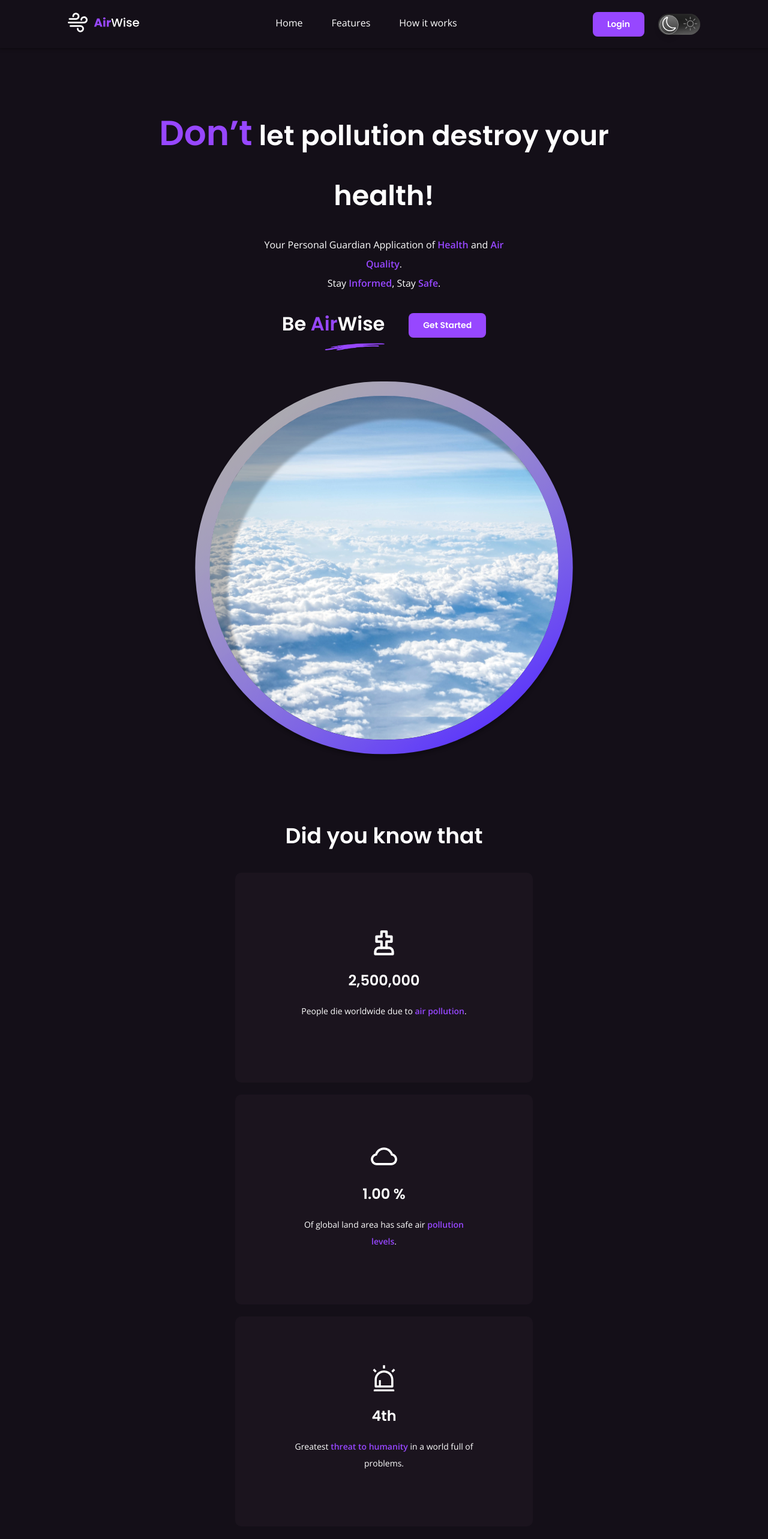
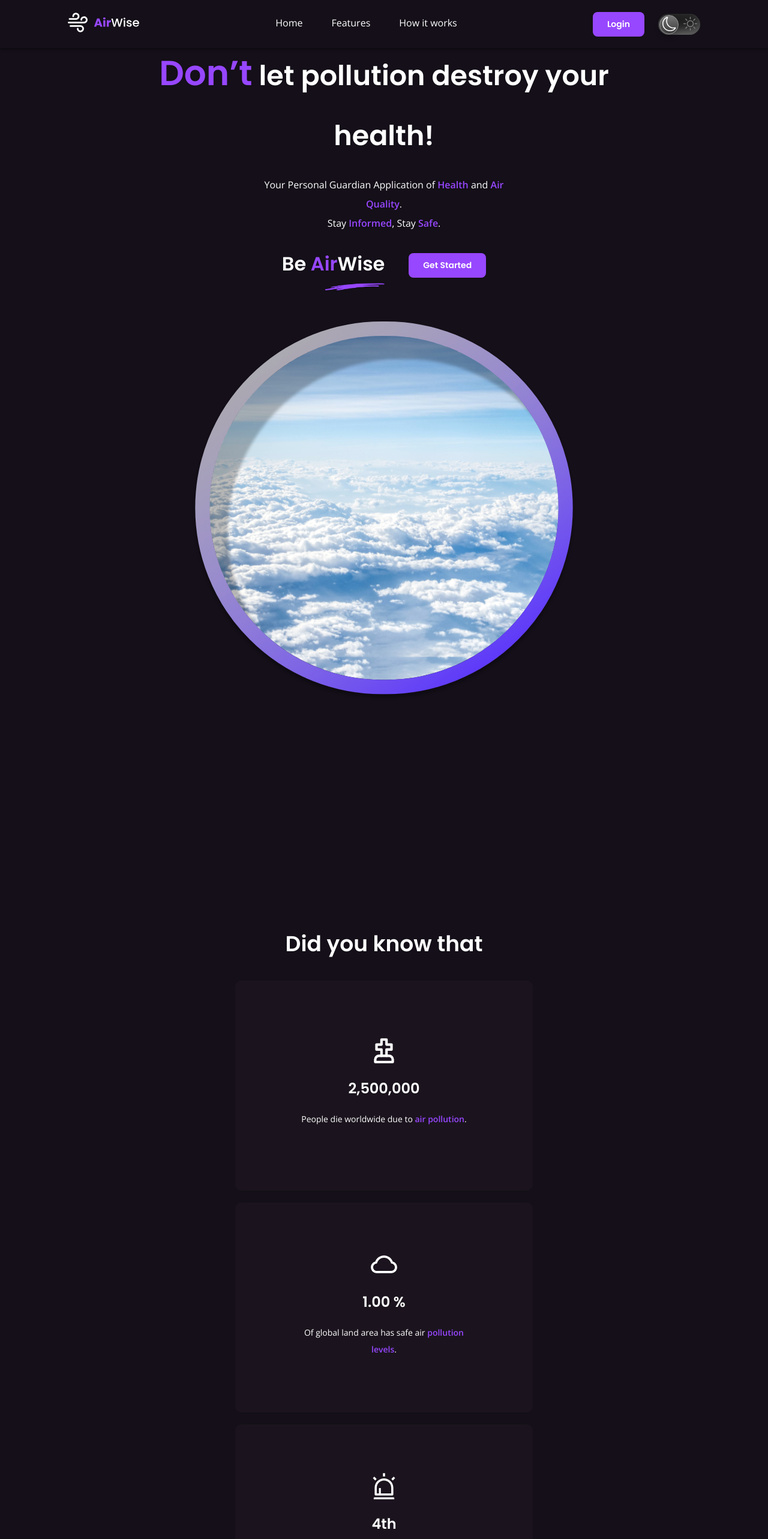
Before and after one commit to NEBOLISA/airwiseTest, a React (Create React App) app: page / in a window 1280 px wide. Shown: the top 2566 px of the page at 60% size. Built offline with nearby package versions, Linux system fonts and the light colour scheme.

Commit message:
fixed flicker issues and nav hover color for light mode

```diff
--- a/src/App.css
+++ b/src/App.css
@@ -71,7 +71,7 @@ html {
   background-size: cover;
   background-repeat: no-repeat;
   background-position: center center;
-  margin-bottom: var(--hero_section_bottom_margin);
+  padding-bottom: var(--hero_section_bottom_margin);
 }
 
 .hero__subtitle {
@@ -84,12 +84,11 @@ html {
 .hero_text_img_div {
   display: flex;
   gap: 20%;
-  margin-top: 100px;
   justify-content: center;
   width: 80%;
   margin-left: auto;
   margin-right: auto;
-  padding-top: 8rem;
+  padding-top: 14.25rem;
   max-width: 1300px;
 }
 .top_text {
--- a/src/components/featuresComponent.css
+++ b/src/components/featuresComponent.css
@@ -1,13 +1,15 @@
 .container__features {
   padding: 20px;
   color: var(--text_color);
+  background-color: var(--background_color);
   display: flex;
   flex-direction: column;
   font-size: 26px;
   font-family: "openSans";
   padding-bottom: 100px;
   position: relative;
-  transition: color var(--transition-duration);
+  transition: background-color var(--transition-duration),
+    color var(--transition-duration);
 }
 
 .purple__ball--features {
--- a/src/components/featuresComponent.jsx
+++ b/src/components/featuresComponent.jsx
@@ -10,17 +10,17 @@ import smallball from "../assets/images/smallball.png";
 
 const FeaturesComponent = ({ featuresRef }) => {
   return (
-    <div
-      className="container__features"
-      ref={featuresRef}
-      data-aos="fade-left"
-      data-aos-once="true"
-    >
+    <div ref={featuresRef} className="container__features">
+      <div data-aos="fade-left" data-aos-once="true">
         <div className="title-container"></div>
         <div className="content-container features">
           <img src={ball} className="purple__ball--features" alt="" />
           <img src={smallball} className="purple__smallball--features" alt="" />
-        <img src={features} alt="Image" className="right-image features__img" />
+          <img
+            src={features}
+            alt="Image"
+            className="right-image features__img"
+          />
           <p className="left-text">
             <h1 className="page-title" style={{ textAlign: "left" }}>
               <span className="highlighted-text">
@@ -97,6 +97,7 @@ const FeaturesComponent = ({ featuresRef }) => {
           </p>
         </div>
       </div>
+    </div>
   );
 };
 
--- a/src/components/navComp.css
+++ b/src/components/navComp.css
@@ -9,7 +9,7 @@
   --background_color: #ffffff;
   --header_color: #f6f5ff;
   --text_color: #000000;
-  --hover_list_border_color: #562eff;
+  --hover_list_border_color: #9747ff;
   --font_weight: 300;
 }
 
--- a/src/components/statsComponent.css
+++ b/src/components/statsComponent.css
@@ -1,9 +1,11 @@
 .container {
   background-color: var(--background_color);
-  padding: 20px;
+  padding-left: 20px;
+  padding-right: 20px;
+  padding-top: 20px;
   color: var(--text_color);
   text-align: center;
-  margin-bottom: var(--stats_container_bottom_margin);
+  padding-bottom: var(--stats_container_bottom_margin);
   transition: background-color var(--transition-duration),
     color var(--transition-duration), margin-bottom var(--transition-duration);
 }
--- a/src/components/stepsComponent.css
+++ b/src/components/stepsComponent.css
@@ -3,7 +3,10 @@
   justify-content: center;
   align-items: center;
   flex-direction: column;
-  margin-bottom: var(--steps_container_margin_bottom);
+  padding-bottom: var(--steps_container_margin_bottom);
+  background: var(--background_color);
+  transition: background-color var(--transition-duration),
+    color var(--transition-duration);
 }
 
 .steps__title {
--- a/src/components/worksComponent.css
+++ b/src/components/worksComponent.css
@@ -3,8 +3,8 @@
   padding: 20px;
   color: var(--text_color);
   text-align: center;
-  margin-bottom: 20px;
-  padding-bottom: 50px;
+
+  padding-bottom: 70px;
   transition: background-color var(--transition-duration),
     color var(--transition-duration);
 }
--- a/src/contexts/ThemeContext.js
+++ b/src/contexts/ThemeContext.js
@@ -7,6 +7,7 @@ const ThemeProvider = ({ children }) => {
     const storedTheme = localStorage.getItem("isDarkMode");
     return storedTheme ? JSON.parse(storedTheme) : false;
   });
+
   const toggleTheme = () => {
     setIsDarkMode((prevIsDarkMode) => {
       const newIsDarkMode = !prevIsDarkMode;
--- a/src/pages/Landing.js
+++ b/src/pages/Landing.js
@@ -1,4 +1,4 @@
-import React, { useContext, useEffect } from "react";
+import React, { useContext, useEffect, useState } from "react";
 import NavComp from "../components/navComp";
 import mark from "../assets/images/mark.png";
 import heroVector2 from "../assets/images/heroVector2.svg";
@@ -15,7 +15,8 @@ import ReviewComponent from "../components/reviewComponent";
 import { useRef } from "react";
 import { ThemeContext } from "../contexts/ThemeContext";
 export default function Landing() {
-  const { isDarkMode, toggleTheme } = useContext(ThemeContext);
+  const { isDarkMode } = useContext(ThemeContext);
+
   const worksRef = useRef(null);
   const featuresRef = useRef(null);
   const HomeRef = useRef(null);
@@ -23,8 +24,10 @@ export default function Landing() {
   const scrollToSection = (ref) => {
     ref.current.scrollIntoView({ behavior: "smooth" });
   };
+
   useEffect(() => {
     // Update CSS variables for background color
+
     const root = document.documentElement;
     if (isDarkMode) {
       root.style.setProperty(
@@ -38,6 +41,7 @@ export default function Landing() {
       );
     }
   }, [isDarkMode]);
+
   return (
     <div className={isDarkMode ? "App light_mode" : "App"}>
       <NavComp
```
Lines whose indentation alone changed are shown as unchanged.
